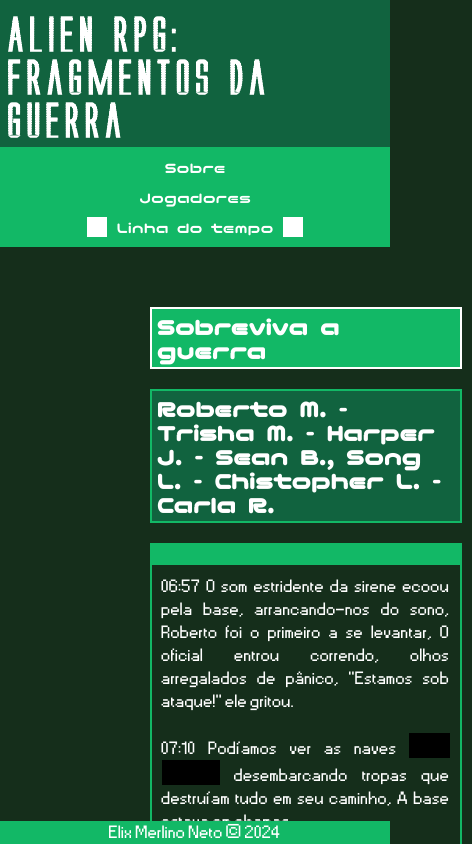
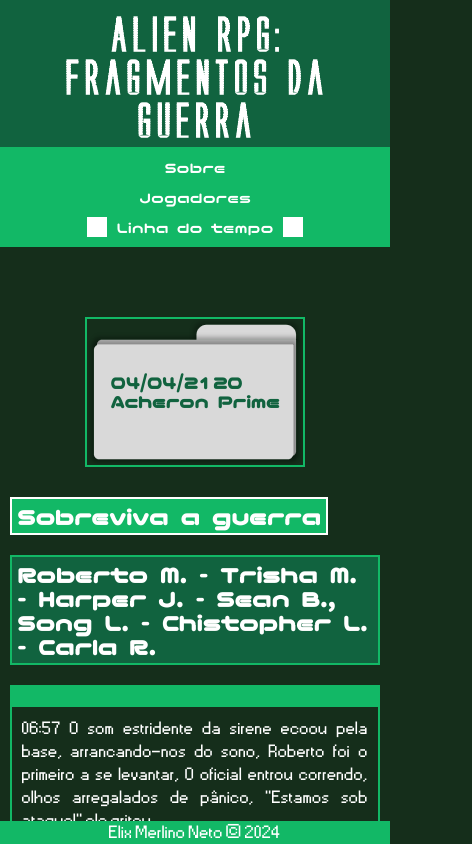
Before and after one commit to netoelix/alien-rpg, a React (Vite) app: page /timeline in a window 390 px wide. Shown: the top 844 px of the page, 472 px wide, since content can reach past the window. Built offline with nearby package versions, Linux system fonts and the light colour scheme.

Commit message:
Adicionando responsividade a pagina de linha do tempo

```diff
--- a/src/styles/HeaderStyle.ts
+++ b/src/styles/HeaderStyle.ts
@@ -33,6 +33,7 @@
         h1 {
             font-size: 45px;
             padding: 5px;
+            text-align: center;
         }
     }
 `;
--- a/src/styles/TimeLineStyle.ts
+++ b/src/styles/TimeLineStyle.ts
@@ -90,4 +90,16 @@
             font-size: 25px;
         }
     }
+    @media screen and (max-width: 1000px) {
+        .time-lide-content {
+        flex-direction: column;
+        }
+        .time-line-folder {
+            width: 220px;
+            height: 150px;
+        }
+        .time-line-resume {
+            width: 100%
+        }
+    }
 `;
```
